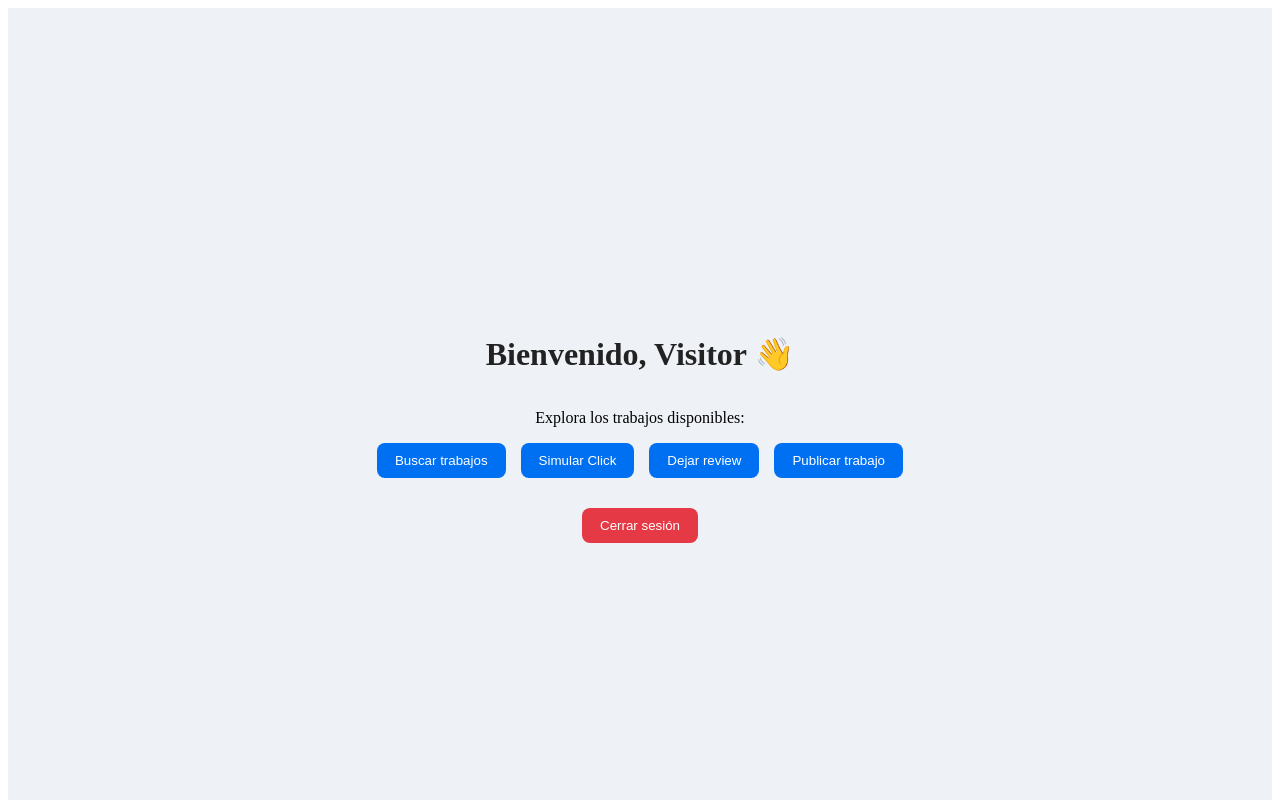
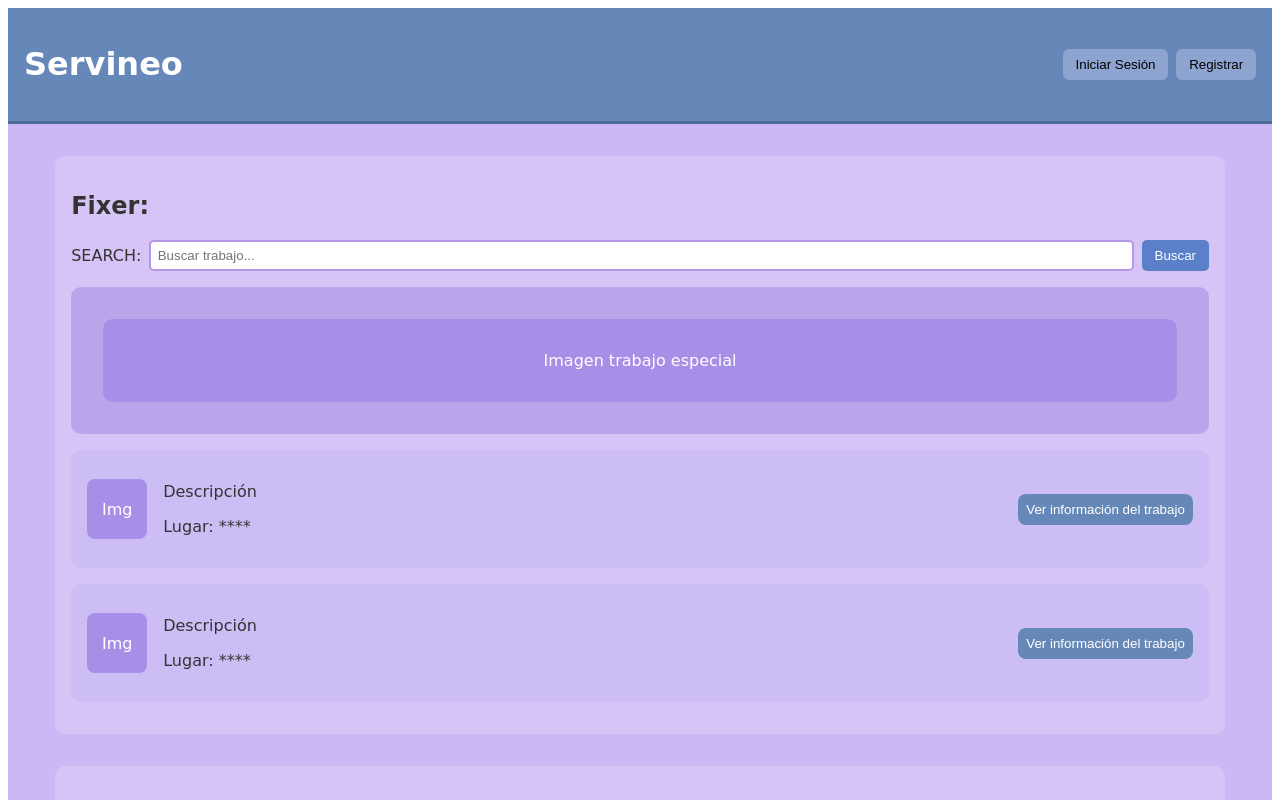
Before and after one commit to Internal-Functionality/Internal_Functionality_PoC_Frontend, a Next.js app: page /act-visitors-demo/home in a window 1280 px wide. Shown: the top 800 px of the page. Built offline with nearby package versions, Linux system fonts and the light colour scheme.

Commit message:
Improving login and home page

```diff
--- a/src/app/act-visitors-demo/home/page.tsx
+++ b/src/app/act-visitors-demo/home/page.tsx
@@ -1,55 +1,117 @@
-'use client';
-import React from 'react';
-import { useRouter } from 'next/navigation';
-import styles from './stylesHome.module.css';
+'use client'
+import React, { useState } from 'react'
+import styles from './stylesHome.module.css'
 
 export default function HomePage() {
-  const router = useRouter();
+  const [searchFixer, setSearchFixer] = useState('')
+  const [searchRequester, setSearchRequester] = useState('')
 
-  // Función para simular acciones de telemetría
-  const handleAction = (type: string, metadata: object = {}) => {
-    const role = localStorage.getItem('role') || 'visitor';
-    const event = {
+  // Simulación de registro de telemetría
+  const logTelemetry = (type: string, metadata = {}) => {
+    const visitorId = localStorage.getItem('visitorId') || 'unknown'
+    const data = {
+      userId: visitorId,
+      role: 'visitor',
       type,
-      role,
       metadata,
       timestamp: new Date().toISOString(),
-    };
-    console.log('Evento de telemetría:', event);
-  };
+    }
+    console.log('Telemetry Event:', data)
+  }
 
-  const handleLogout = () => {
-    localStorage.removeItem('role');
-    handleAction('session_end');
-    router.push('/act-visitors-demo');
-  };
+  const handleSearchFixer = () => {
+    logTelemetry('search', { searchTerm: searchFixer, section: 'fixer' })
+  }
+
+  const handleSearchRequester = () => {
+    logTelemetry('search', { searchTerm: searchRequester, section: 'requester' })
+  }
+
+  const handleClickFixer = () => {
+    logTelemetry('click', { button: 'Ver información del trabajo', section: 'fixer' })
+  }
+
+  const handleClickRequester = () => {
+    logTelemetry('click', { button: 'Ver fixer', section: 'requester' })
+  }
 
   return (
     <div className={styles.container}>
-      <h1 className={styles.title}>Bienvenido, Visitor 👋</h1>
-      <p>Explora los trabajos disponibles:</p>
+      <header className={styles.header}>
+        <h1>Servineo</h1>
+        <div className={styles.headerButtons}>
+          <button>Iniciar Sesión</button>
+          <button>Registrar</button>
+        </div>
+      </header>
 
-      <div className={styles.buttons}>
-        <button onClick={() => handleAction('search', { searchTerm: 'electricista' })}>
-          Buscar trabajos
-        </button>
+      {/* SECCIÓN FIXER */}
+      <section className={styles.section}>
+        <h2>Fixer:</h2>
+        <div className={styles.searchContainer}>
+          <label>SEARCH:</label>
+          <input
+            type="text"
+            value={searchFixer}
+            onChange={(e) => setSearchFixer(e.target.value)}
+            placeholder="Buscar trabajo..."
+          />
+          <button onClick={handleSearchFixer}>Buscar</button>
+        </div>
 
-        <button onClick={() => handleAction('click', { button: 'Ver detalles de trabajo' })}>
-          Simular Click
-        </button>
+        <div className={styles.card}>
+          <div className={styles.imagePlaceholder}>Imagen trabajo especial</div>
+        </div>
 
-        <button onClick={() => handleAction('review', { comment: 'Muy buen servicio' })}>
-          Dejar review
-        </button>
+        <div className={styles.jobCard}>
+          <div className={styles.imageBox}>Img</div>
+          <div className={styles.jobInfo}>
+            <p>Descripción</p>
+            <p>Lugar: ****</p>
+          </div>
+          <button onClick={handleClickFixer}>Ver información del trabajo</button>
+        </div>
 
-        <button onClick={() => handleAction('click', { button: 'Publicar trabajo' })}>
-          Publicar trabajo
-        </button>
-      </div>
+        <div className={styles.jobCard}>
+          <div className={styles.imageBox}>Img</div>
+          <div className={styles.jobInfo}>
+            <p>Descripción</p>
+            <p>Lugar: ****</p>
+          </div>
+          <button onClick={handleClickFixer}>Ver información del trabajo</button>
+        </div>
+      </section>
 
-      <button className={styles.logout} onClick={handleLogout}>
-        Cerrar sesión
-      </button>
+      {/* SECCIÓN REQUESTER */}
+      <section className={styles.section}>
+        <h2>Requester:</h2>
+        <div className={styles.searchContainer}>
+          <label>SEARCH:</label>
+          <input
+            type="text"
+            value={searchRequester}
+            onChange={(e) => setSearchRequester(e.target.value)}
+            placeholder="Buscar fixer..."
+          />
+          <button onClick={handleSearchRequester}>Buscar</button>
+        </div>
+
+        <div className={styles.jobCard}>
+          <div className={styles.imageBox}>Imagen: Fixer</div>
+          <div className={styles.jobInfo}>
+            <p>Descripción</p>
+            <button onClick={handleClickRequester}>Ver fixer</button>
+          </div>
+        </div>
+
+        <div className={styles.jobCard}>
+          <div className={styles.imageBox}>Imagen: Fixer</div>
+          <div className={styles.jobInfo}>
+            <p>Descripción</p>
+            <button onClick={handleClickRequester}>Ver fixer</button>
+          </div>
+        </div>
+      </section>
     </div>
-  );
+  )
 }
--- a/src/app/act-visitors-demo/home/stylesHome.module.css
+++ b/src/app/act-visitors-demo/home/stylesHome.module.css
@@ -1,49 +1,106 @@
 .container {
-  display: flex;
-  flex-direction: column;
-  align-items: center;
-  justify-content: center;
+  background-color: #cbb8f5;
   min-height: 100vh;
-  background-color: #eef2f7;
-  padding: 20px;
+  font-family: 'Comic Sans MS', cursive, sans-serif;
+  color: #333;
 }
 
-.title {
-  font-size: 2rem;
-  color: #222;
-  margin-bottom: 20px;
+.header {
+  display: flex;
+  justify-content: space-between;
+  align-items: center;
+  background-color: #6688b8;
+  color: white;
+  padding: 1rem;
+  border-bottom: 3px solid #4a6a99;
 }
 
-.buttons {
-  display: flex;
-  flex-wrap: wrap;
-  gap: 15px;
-  margin-bottom: 30px;
-}
-
-.buttons button {
-  background-color: #0070f3;
-  color: white;
+.headerButtons button {
+  margin-left: 0.5rem;
+  background-color: #8da4d0;
   border: none;
-  padding: 10px 18px;
-  border-radius: 8px;
-  cursor: pointer;
-  transition: background 0.2s;
-}
-
-.buttons button:hover {
-  background-color: #005ec2;
-}
-
-.logout {
-  background-color: #e63946;
-  color: white;
-  border: none;
-  padding: 10px 18px;
-  border-radius: 8px;
+  border-radius: 6px;
+  padding: 0.5rem 0.8rem;
   cursor: pointer;
 }
 
-.logout:hover {
-  background-color: #c53038;
+.section {
+  margin: 2rem auto;
+  width: 90%;
+  background-color: #d6c4f7;
+  border-radius: 10px;
+  padding: 1rem;
 }
+
+.searchContainer {
+  margin: 1rem 0;
+  display: flex;
+  gap: 0.5rem;
+  align-items: center;
+}
+
+.searchContainer input {
+  flex: 1;
+  padding: 0.4rem;
+  border: 2px solid #b497e5;
+  border-radius: 5px;
+}
+
+.searchContainer button {
+  background-color: #5a80c9;
+  color: white;
+  border: none;
+  border-radius: 5px;
+  padding: 0.5rem 0.8rem;
+  cursor: pointer;
+}
+
+.card {
+  background-color: #b9a5e9;
+  text-align: center;
+  padding: 2rem;
+  border-radius: 10px;
+  margin-bottom: 1rem;
+}
+
+.imagePlaceholder {
+  background-color: #a78ee6;
+  padding: 2rem;
+  border-radius: 10px;
+  color: white;
+}
+
+.jobCard {
+  display: flex;
+  align-items: center;
+  background-color: #cdbdf5;
+  border-radius: 10px;
+  padding: 1rem;
+  margin-bottom: 1rem;
+  justify-content: space-between;
+}
+
+.imageBox {
+  background-color: #a78ee6;
+  color: white;
+  width: 60px;
+  height: 60px;
+  display: flex;
+  justify-content: center;
+  align-items: center;
+  border-radius: 8px;
+}
+
+.jobInfo {
+  flex: 1;
+  margin-left: 1rem;
+}
+
+.jobCard button {
+  background-color: #6688b8;
+  color: white;
+  border: none;
+  border-radius: 8px;
+  padding: 0.5rem;
+  cursor: pointer;
+}
--- a/src/app/act-visitors-demo/stylesLogin.module.css
+++ b/src/app/act-visitors-demo/stylesLogin.module.css
@@ -1,68 +1,81 @@
-/*
-.boxLogin {
-    position: relative;
-    width: 380px;
-    padding: 40px;
-    border-radius: 20px;
-    backdrop-filter: blur(15px);
-    background: rgba(255, 255, 255, 0.1);
-    border: 1px solid rgba(255, 255, 255, 0.4);
-    box-shadow: 0 25px 45px rgba(0, 0, 0, 0.4);
-    z-index: 10;
-    overflow: hidden;
-}
-*/
-
-.header {
-    background-color: #2B6AE0;
-    display: flex;
-    padding-top: 1rem;
-    padding-bottom: 1rem;
-}
-
-.containerLogin {
-    display: flex;
-    justify-content: center;
-    align-items: center;
-    text-align: center;
-    flex-direction: column;
-    margin-top: 13rem;
-    margin-left: 30rem;
-    margin-right: 30rem;
-    border-radius: 20px;
-    background: #5B2BE0;
-    border: 1px solid rgba(255, 255, 255, 0.4);
-    box-shadow: 0 25px 45px rgba(0, 0, 0, 0.4);
-}
-
-
-.containerLogin {
+.container {
   display: flex;
   flex-direction: column;
   align-items: center;
-  justify-content: center;
-  height: 100vh;
-  background-color: #f4f7fb;
-  font-family: Arial, sans-serif;
+  justify-content: flex-start;
+  min-height: 100vh;
+  background-color: #c5b3f0;
+  font-family: 'Comic Sans MS', cursive, sans-serif;
 }
 
-.titleLogin {
-  font-size: 2rem;
-  margin-bottom: 10px;
-  color: #222;
+.header {
+  background-color: #6688b8;
+  color: white;
+  width: 100%;
+  padding: 1rem;
+  text-align: center;
+  border-bottom: 3px solid #4a6a99;
+  font-size: 1.8rem;
+  font-weight: bold;
+  border-radius: 0 0 10px 10px;
 }
 
+.loginBox {
+  background-color: #d3bfff;
+  margin-top: 4rem;
+  padding: 2rem;
+  border-radius: 15px;
+  box-shadow: 0 0 10px rgba(0, 0, 0, 0.2);
+  width: 300px;
+  text-align: left;
+}
 
-.btnVisitor {
-  background-color: #0070f3;
-  color: white;
-  border: none;
-  padding: 10px 20px;
-  border-radius: 8px;
-  cursor: pointer;
+.label {
+  display: block;
+  margin-bottom: 0.3rem;
+  font-size: 1rem;
+  color: #333;
+}
+
+.input {
+  width: 100%;
+  padding: 0.5rem;
+  border: 2px solid #b497e5;
+  border-radius: 5px;
+  margin-bottom: 1rem;
   font-size: 1rem;
 }
 
-.btnVisitor:hover {
-  background-color: #005ec2;
+.buttonGroup {
+  display: flex;
+  justify-content: space-between;
 }
+
+.visitorButton,
+.loginButton {
+  width: 48%;
+  padding: 0.5rem;
+  border: none;
+  border-radius: 8px;
+  cursor: pointer;
+  font-size: 0.9rem;
+  font-weight: bold;
+}
+
+.visitorButton {
+  background-color: #5a80c9;
+  color: white;
+}
+
+.visitorButton:hover {
+  background-color: #3b5a99;
+}
+
+.loginButton {
+  background-color: #8da4d0;
+  color: white;
+}
+
+.loginButton:hover {
+  background-color: #6b83aa;
+}
```
Also changed, not shown: src/app/act-visitors-demo/page.tsx (+31 -26 lines).
